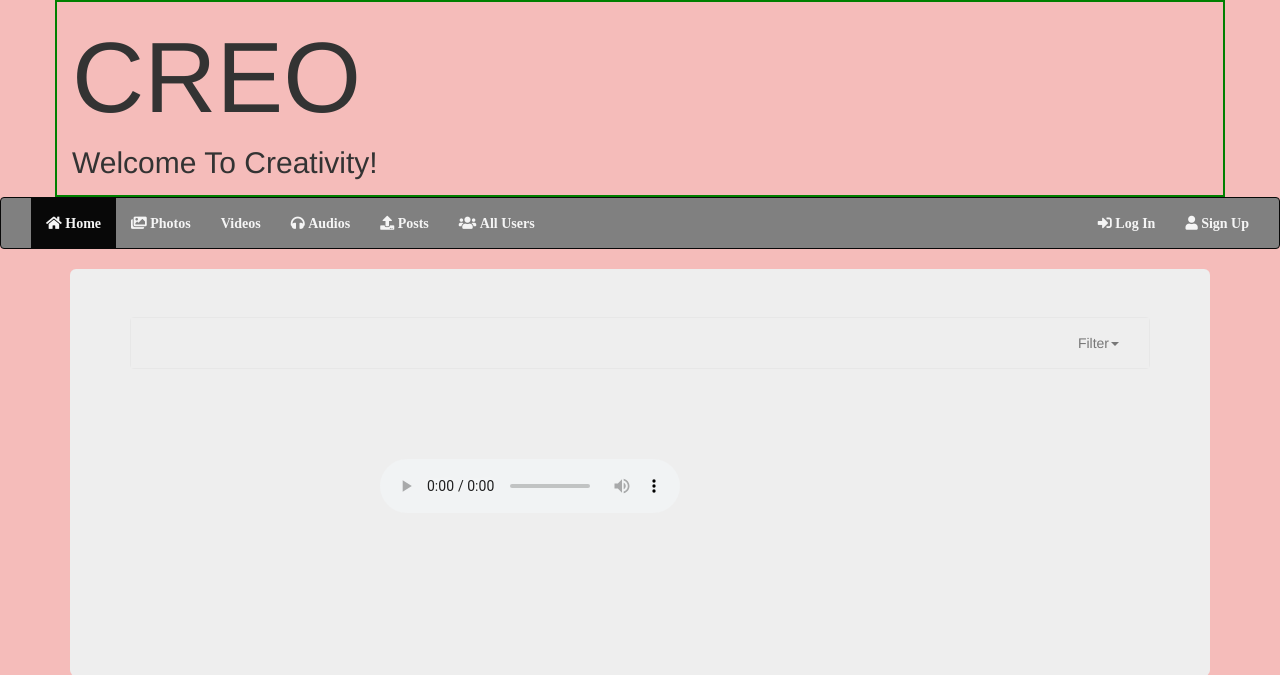
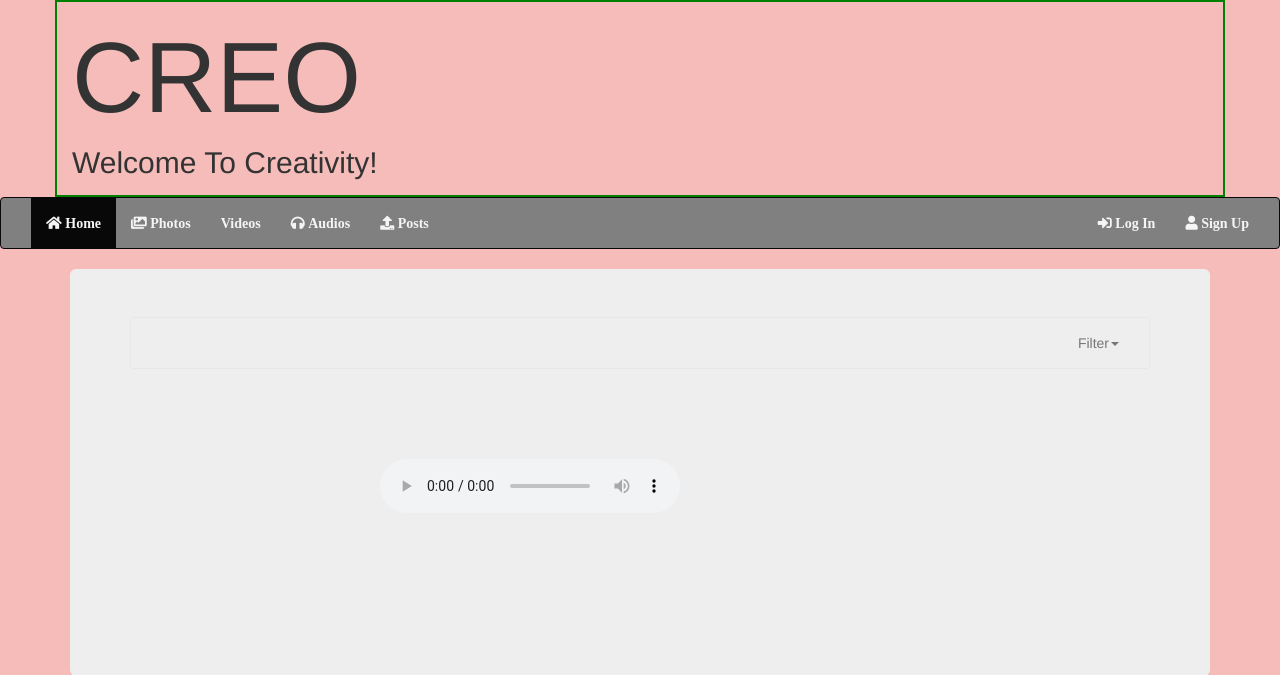
Before and after one commit to utsavdarlami/django-creo, a Django app: page /creo/audios/ in a window 1280 px wide. Shown: the top 675 px of the page. Run offline with Django 3.2, Linux system fonts and the light colour scheme; data comes from the database, SQL or seed files in the repository; both versions use the stored data as it was after the commit; some libraries are stand-ins or nearby versions; some web fonts are replaced.

Commit message:
all users link removed

```diff
--- a/templates/base.html
+++ b/templates/base.html
@@ -61,11 +61,6 @@
                       <li><a href="{%  url 'post' %} ">
                         <span style="font-size: 1em; color: whitesmoke;;">
                             <i class="fas fa-upload"> Posts</i>
-                        </span>
-                      </a></li>
-                      <li><a href=" {% url 'allusers' %} ">
-                        <span style="font-size: 1em; color: whitesmoke;;">
-                            <i class="fas fa-users"> All Users</i>
                         </span>
                       </a></li>
                     </ul>
```
Also changed, not shown: db.sqlite3.
